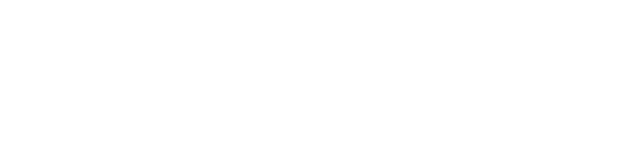
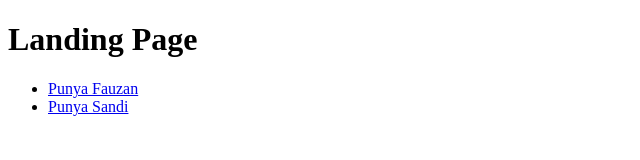
Before and after one commit to Try768/PemrogramanWeb, a plain HTML site: page index.html in a window 1280 px wide. Shown: the whole page, without its empty margins (0-640 px from the left). Drawn offline with Linux system fonts and the light colour scheme.

Commit message:
Modify title and add landing page content
Updated the title and added a header and list of links.

```diff
--- a/index.html
+++ b/index.html
@@ -3,9 +3,15 @@
 <head>
   <meta charset="UTF-8">
   <meta name="viewport" content="width=device-width, initial-scale=1.0">
-  <title>Document</title>
+  <title>Project bersama</title>
 </head>
 <body>
-
+  <h1>
+    Landing Page
+  </h1>
+  <ul>
+    <li><a href="./Fpage/">Punya Fauzan</a></li>
+    <li><a href="./sandi/">Punya Sandi</a></li>
+  </ul>
 </body>
 </html>
```
